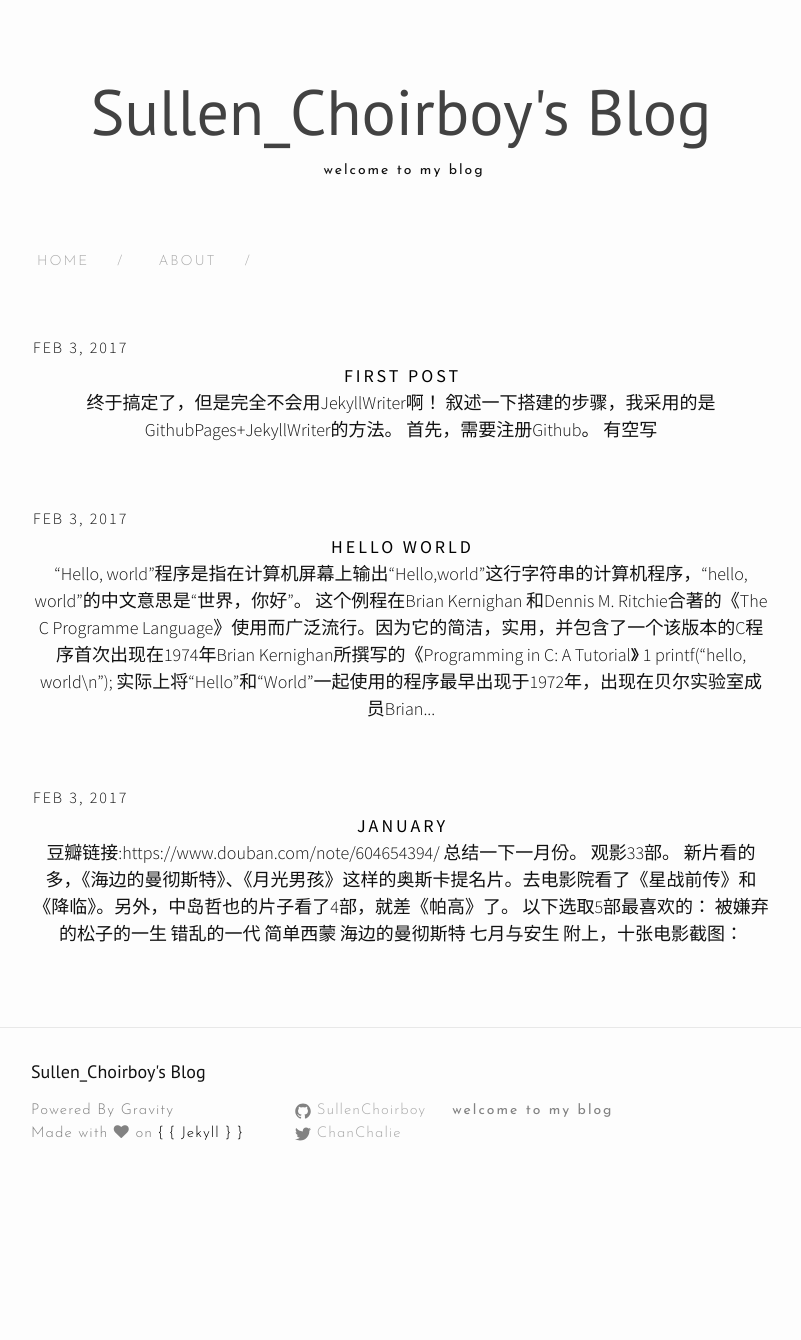
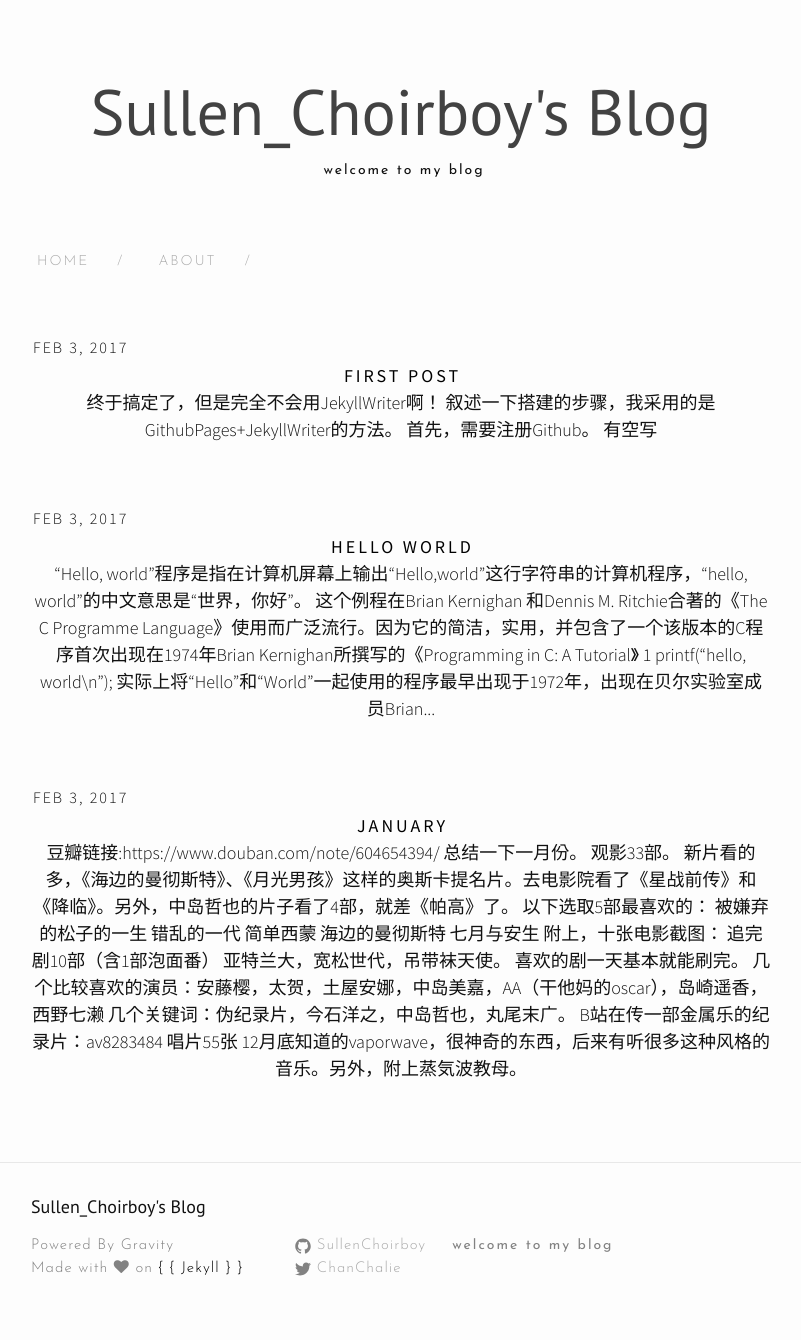
Before and after one commit to SullenChoirboy/SullenChoirboy.github.io, a Jekyll site: the page built from index.html, in a window 1280 px wide. Shown: the whole page, without its empty margins (239-1040 px from the left). Built offline with Jekyll 4.4.1, drawn with Linux system fonts in a browser that asks for light colours; nearby versions of some CDN libraries; before the commit the page ends 1205 px from its top, so only the background shows below that.

Commit message:
Update January

```diff
--- a/_posts/2017-02-03-January.md
+++ b/_posts/2017-02-03-January.md
@@ -45,3 +45,19 @@ categories: Written by me
 ![Image Title](https://www.tuchuang001.com/images/2017/02/03/p2417965907.jpg)
 
 ![Image Title](https://www.tuchuang001.com/images/2017/02/03/p2413349917.jpg)
+
+追完剧10部（含1部泡面番）
+
+亚特兰大，宽松世代，吊带袜天使。
+
+喜欢的剧一天基本就能刷完。
+
+几个比较喜欢的演员：安藤樱，太贺，土屋安娜，中岛美嘉，AA（干他妈的oscar），岛崎遥香，西野七濑
+
+几个关键词：伪纪录片，今石洋之，中岛哲也，丸尾末广。
+
+B站在传一部金属乐的纪录片：av8283484
+
+唱片55张
+
+12月底知道的vaporwave，很神奇的东西，后来有听很多这种风格的音乐。另外，附上蒸気波教母。
```
